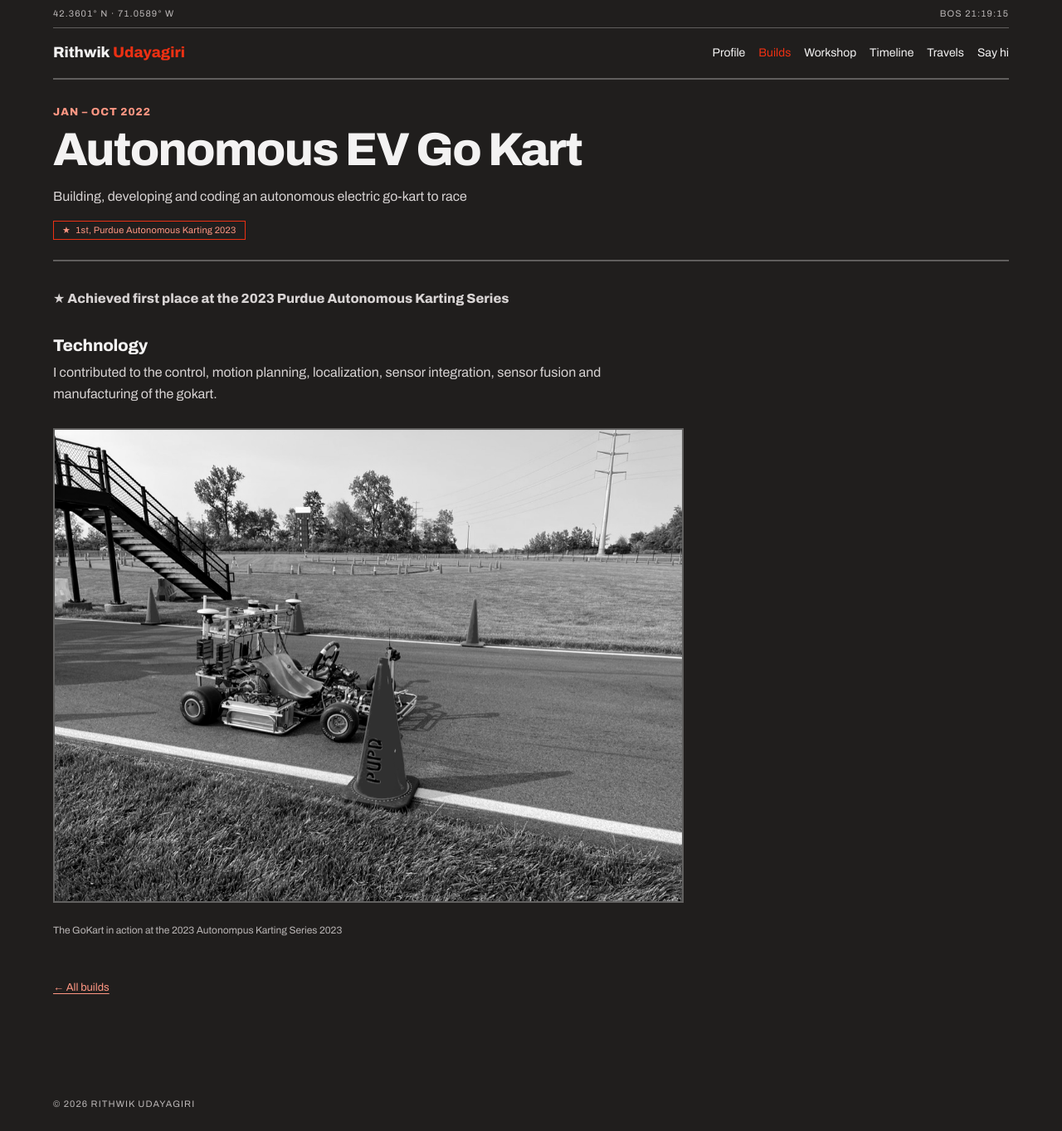
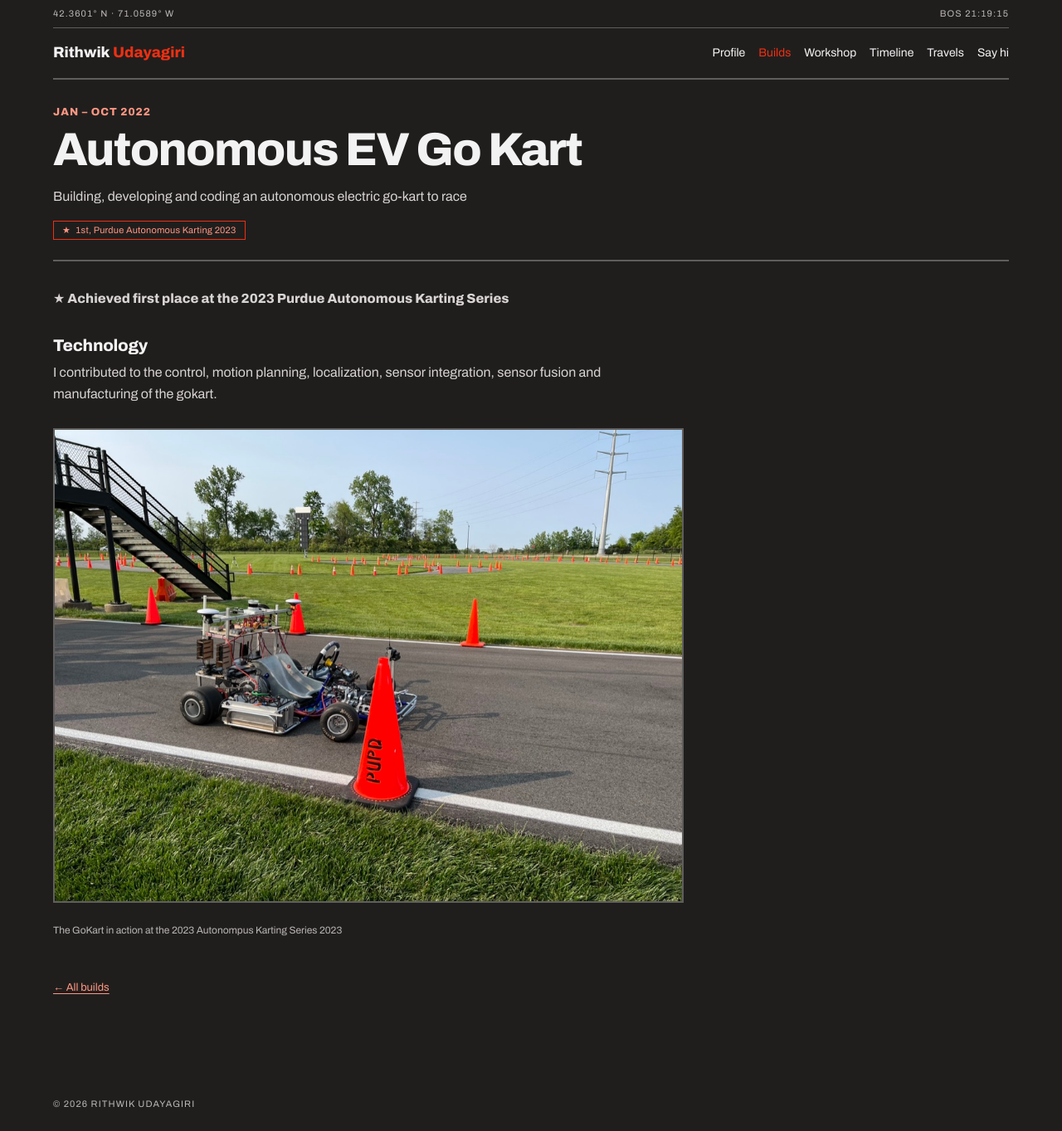
Before and after one commit to RithwikU/rithwiku.github.io, a Jekyll site: the page built from _projects/gokart.md, in a window 1280 px wide and 1363 px high. Shown: the whole window at 83% size. Built offline with Jekyll 4.4.1, drawn with Linux system fonts in a browser that asks for light colours; full-size pictures stand in for the smaller copies a plugin makes.

Commit message:
Show project page images in color
Co-Authored-By: Claude Opus 5.5 <noreply@anthropic.com>

```diff
--- a/assets/css/modernist.scss
+++ b/assets/css/modernist.scss
@@ -323,7 +323,7 @@ strong, b { font-weight: 800; }
 .prose h5 { color: var(--color-accent-400); font-size: 13px; letter-spacing: 0.08em; text-transform: uppercase; }
 .prose > :first-child { margin-top: 0; }
 .prose ul, .prose ol { padding-left: 1.2em; }
-.prose img { filter: grayscale(1) contrast(1.08); height: auto; border: 2px solid var(--color-divider); }
+.prose img { height: auto; border: 2px solid var(--color-divider); }
 .prose figure { margin: var(--space-4) 0; }
 .prose .caption, .prose figcaption { font-size: 12px; color: var(--color-neutral-400); margin: var(--space-2) 0 var(--space-6); }
 .prose .row { display: flex; flex-wrap: wrap; gap: var(--space-4); }
```
